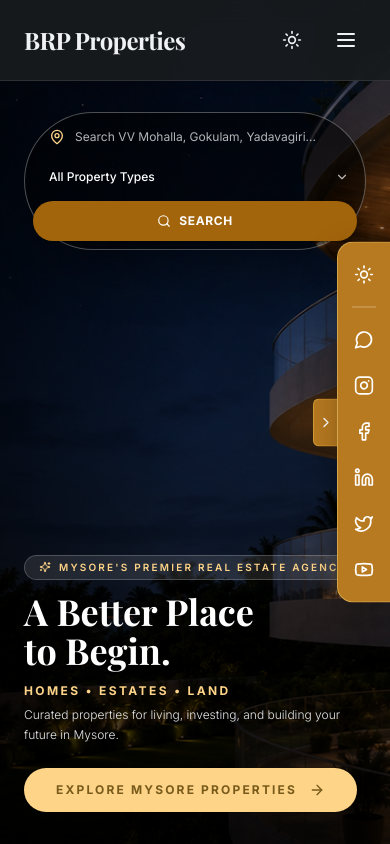
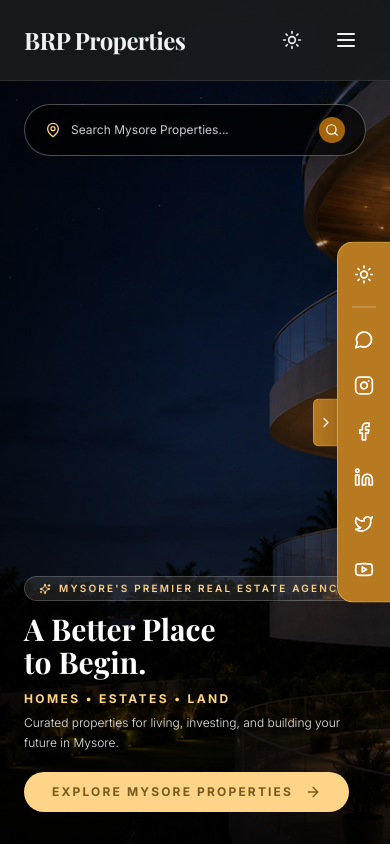
Before and after one commit to rameshdarisi03/realestate, a Next.js app: page / in a window 390 px wide. Shown: the top 844 px of the page. Built offline with nearby package versions, Linux system fonts and the light colour scheme; a web font is replaced by a local one.

Commit message:
fix: make hero search bar collapsible by default on mobile devices with vertical card expansion

```diff
--- a/src/components/hero/HeroSection.tsx
+++ b/src/components/hero/HeroSection.tsx
@@ -3,7 +3,7 @@
 import React, { useState } from 'react';
 import Image from 'next/image';
 import { useTheme } from '@/context/ThemeContext';
-import { MapPin, ArrowRight, Sparkles, Search, ChevronDown } from 'lucide-react';
+import { MapPin, ArrowRight, Sparkles, Search, ChevronDown, X } from 'lucide-react';
 
 interface HeroSectionProps {
   onSearch: (criteria: { location: string; type: string; priceRange: string }) => void;
@@ -15,10 +15,12 @@ export const HeroSection: React.FC<HeroSectionProps> = ({ onSearch }) => {
 
   const [location, setLocation] = useState('');
   const [type, setType] = useState('');
+  const [isMobileExpanded, setIsMobileExpanded] = useState(false);
 
   const handleSubmit = (e: React.FormEvent) => {
     e.preventDefault();
     onSearch({ location, type, priceRange: '' });
+    setIsMobileExpanded(false);
     const target = document.getElementById('portfolio-section');
     if (target) {
       target.scrollIntoView({ behavior: 'smooth' });
@@ -72,13 +74,90 @@ export const HeroSection: React.FC<HeroSectionProps> = ({ onSearch }) => {
         <div className="absolute inset-0 bg-gradient-to-r from-black/50 via-transparent to-transparent z-10" />
       </div>
 
-      {/* Stylish Rounded Floating Search Bar (Mysore Localized) */}
-      <div className="relative z-20 w-full max-w-[1280px] mx-auto animate-fade-in-up animate-delay-1 mt-4 sm:mt-8">
+      {/* Floating Search Bar: Responsive Architecture (Collapsible on Mobile, Horizontal on Desktop) */}
+      <div className="relative z-20 w-full max-w-[1280px] mx-auto animate-fade-in-up animate-delay-1 mt-2 sm:mt-8">
+
+        {/* 1. Mobile Search View (< sm) */}
+        <div className="sm:hidden w-full max-w-sm mx-auto">
+          {!isMobileExpanded ? (
+            /* Mobile Collapsed State */
+            <button
+              type="button"
+              onClick={() => setIsMobileExpanded(true)}
+              className="w-full bg-black/60 dark:bg-black/70 backdrop-blur-xl border border-white/30 rounded-full py-3 px-5 flex items-center justify-between text-white shadow-xl transition-all duration-300 hover:border-white/50 active:scale-95"
+            >
+              <div className="flex items-center gap-2.5 text-xs text-white/80">
+                <MapPin className="text-[#fed488] w-4 h-4" />
+                <span>Search Mysore Properties...</span>
+              </div>
+              <div className="bg-[#a2650c] p-1.5 rounded-full text-white shadow-sm">
+                <Search className="w-3.5 h-3.5" />
+              </div>
+            </button>
+          ) : (
+            /* Mobile Expanded Vertical Card State */
+            <form
+              onSubmit={handleSubmit}
+              className="w-full bg-black/85 dark:bg-black/90 backdrop-blur-2xl border border-white/30 rounded-2xl p-4 shadow-2xl space-y-3 animate-fade-in-up"
+            >
+              <div className="flex justify-between items-center pb-2 border-b border-white/15">
+                <span className="text-xs font-bold uppercase tracking-wider text-[#fed488] font-sans">
+                  Search in Mysore
+                </span>
+                <button
+                  type="button"
+                  onClick={() => setIsMobileExpanded(false)}
+                  className="p-1 text-white/60 hover:text-white"
+                  aria-label="Close search"
+                >
+                  <X className="w-4 h-4" />
+                </button>
+              </div>
+
+              {/* Location Input */}
+              <div className="relative">
+                <MapPin className="text-[#fed488] w-4 h-4 absolute left-3 top-3.5" />
+                <input
+                  type="text"
+                  value={location}
+                  onChange={(e) => setLocation(e.target.value)}
+                  placeholder="Location (VV Mohalla, Gokulam...)"
+                  className="w-full bg-white/10 border border-white/20 rounded-xl py-2.5 pl-9 pr-3 text-white text-xs placeholder:text-white/60 focus:outline-none focus:border-[#fed488] font-sans"
+                />
+              </div>
+
+              {/* Property Type Dropdown */}
+              <div className="relative">
+                <select
+                  value={type}
+                  onChange={(e) => setType(e.target.value)}
+                  className="w-full bg-white/10 border border-white/20 rounded-xl py-2.5 px-3 text-white text-xs focus:outline-none focus:border-[#fed488] appearance-none font-sans"
+                >
+                  <option value="" className="text-black">All Property Types</option>
+                  <option value="villa" className="text-black">Heritage Bungalows &amp; Villas</option>
+                  <option value="apartment" className="text-black">Luxury Apartments</option>
+                  <option value="estate_plot" className="text-black">Estate Plots &amp; Land</option>
+                </select>
+                <ChevronDown className="w-3.5 h-3.5 text-white/70 absolute right-3 top-3.5 pointer-events-none" />
+              </div>
+
+              {/* Action Button */}
+              <button
+                type="submit"
+                className="w-full bg-[#a2650c] hover:bg-[#8c5208] text-white py-3 rounded-xl text-xs font-bold uppercase tracking-wider flex items-center justify-center gap-2 shadow-lg"
+              >
+                <Search className="w-3.5 h-3.5" />
+                <span>Search Properties</span>
+              </button>
+            </form>
+          )}
+        </div>
+
+        {/* 2. Desktop/Tablet Horizontal Search Bar (>= sm) */}
         <form
           onSubmit={handleSubmit}
-          className="bg-black/45 dark:bg-black/55 backdrop-blur-2xl border border-white/30 rounded-full p-2 sm:p-2.5 w-full max-w-3xl shadow-[0_20px_50px_rgba(0,0,0,0.35)] flex flex-col sm:flex-row items-center gap-2 sm:gap-3 transition-all duration-300 hover:border-white/50"
+          className="hidden sm:flex bg-black/45 dark:bg-black/55 backdrop-blur-2xl border border-white/30 rounded-full p-2 sm:p-2.5 w-full max-w-3xl shadow-[0_20px_50px_rgba(0,0,0,0.35)] flex-row items-center gap-2 sm:gap-3 transition-all duration-300 hover:border-white/50"
         >
-
           {/* Location Input */}
           <div className="flex-1 w-full flex items-center pl-4 pr-2 py-2">
             <MapPin className="text-[#fed488] w-4 h-4 mr-2.5 flex-shrink-0" />
@@ -95,7 +174,7 @@ export const HeroSection: React.FC<HeroSectionProps> = ({ onSearch }) => {
           <div className="w-px h-7 bg-white/20 hidden sm:block flex-shrink-0" />
 
           {/* Property Type Dropdown */}
-          <div className="w-full sm:w-auto flex items-center pl-4 sm:pl-2 pr-4 py-2 relative">
+          <div className="w-auto flex items-center pl-2 pr-4 py-2 relative">
             <select
               value={type}
               onChange={(e) => setType(e.target.value)}
@@ -112,15 +191,16 @@ export const HeroSection: React.FC<HeroSectionProps> = ({ onSearch }) => {
           {/* Search Action Pill Button */}
           <button
             type="submit"
-            className="w-full sm:w-auto bg-[#a2650c] hover:bg-[#8c5208] text-white px-7 py-3 rounded-full transition-all duration-300 text-xs font-bold uppercase tracking-wider flex items-center justify-center gap-2 flex-shrink-0 shadow-lg hover:scale-105 active:scale-95"
+            className="bg-[#a2650c] hover:bg-[#8c5208] text-white px-7 py-3 rounded-full transition-all duration-300 text-xs font-bold uppercase tracking-wider flex items-center justify-center gap-2 flex-shrink-0 shadow-lg hover:scale-105 active:scale-95"
           >
             <Search className="w-3.5 h-3.5" />
             <span>Search</span>
           </button>
         </form>
+
       </div>
 
-      {/* Hero Narrative & CTA: New Flagship Headline */}
+      {/* Hero Narrative & CTA: Flagship Headline */}
       <div className="relative z-20 w-full max-w-[1280px] mx-auto text-white animate-fade-in-up animate-delay-2">
 
         {/* Subtle Badge Tag */}
@@ -130,12 +210,12 @@ export const HeroSection: React.FC<HeroSectionProps> = ({ onSearch }) => {
         </div>
 
         {/* Flagship Headline: A Better Place to Begin. */}
-        <h1 className="font-serif text-4xl sm:text-5xl md:text-6xl lg:text-7xl font-bold mb-3 max-w-2xl leading-[1.1] drop-shadow-2xl">
+        <h1 className="font-serif text-3xl sm:text-5xl md:text-6xl lg:text-7xl font-bold mb-3 max-w-2xl leading-[1.1] drop-shadow-2xl">
           A Better Place<br />to Begin.
         </h1>
 
         {/* Sub-Tag & Narrative */}
-        <div className="mb-6 max-w-xl">
+        <div className="mb-5 sm:mb-6 max-w-xl">
           <p className="text-xs sm:text-sm font-bold uppercase tracking-[0.2em] text-[#fed488] mb-1.5 font-sans drop-shadow">
             Homes &bull; Estates &bull; Land
           </p>
@@ -148,7 +228,7 @@ export const HeroSection: React.FC<HeroSectionProps> = ({ onSearch }) => {
         <div>
           <a
             href="#portfolio-section"
-            className="group inline-flex items-center gap-3 bg-[#fed488] text-[#785a1a] px-8 py-3.5 font-sans text-xs font-bold uppercase tracking-[0.18em] rounded-full hover:bg-white hover:text-black transition-all duration-300 shadow-2xl hover:-translate-y-0.5"
+            className="group inline-flex items-center gap-3 bg-[#fed488] text-[#785a1a] px-7 sm:px-8 py-3 sm:py-3.5 font-sans text-xs font-bold uppercase tracking-[0.18em] rounded-full hover:bg-white hover:text-black transition-all duration-300 shadow-2xl hover:-translate-y-0.5"
           >
             <span>Explore Mysore Properties</span>
             <ArrowRight className="w-4 h-4 transform group-hover:translate-x-1.5 transition-transform duration-300" />
```
